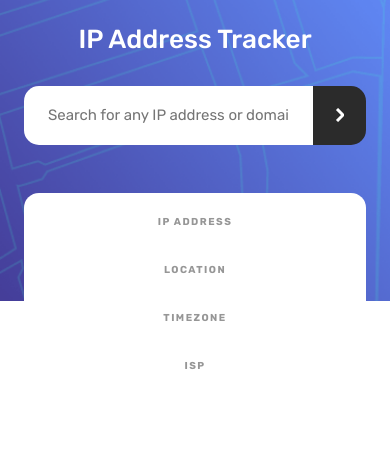
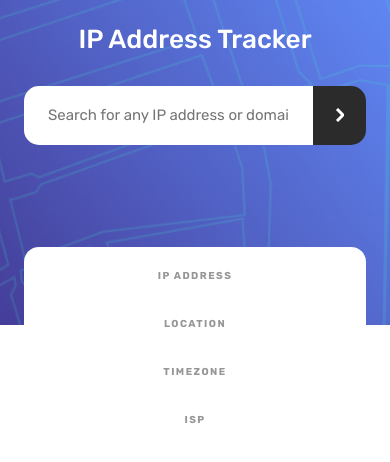
Before and after one commit to jeancarlosruiz/ip-address-tracker-main, a website built with Vite: page index.html in a window 390 px wide. Shown: the top 462 px of the page. Built offline with nearby package versions, Linux system fonts and the light colour scheme; some packages are replaced by stand-ins of ours; no server answers.

Commit message:
Readme updated and mobile layout error fixed.

```diff
--- a/sass/components/_ip-tracker.scss
+++ b/sass/components/_ip-tracker.scss
@@ -8,7 +8,6 @@
   display: grid;
   align-items: center;
   justify-items: center;
-  gap: size(24);
   z-index: 1000;
   position: relative;
 
@@ -34,6 +33,7 @@
     width: 100%;
     display: flex;
     margin-block-start: size(30);
+    margin-block-end: size(24);
 
     .input {
       width: 100%;
@@ -63,6 +63,7 @@
   top: 100%;
   left: 50%;
   transform: translate(-50%, -50%);
+  margin-block-start: size(30);
 
   h2 {
     letter-spacing: 1.46px;
@@ -75,6 +76,7 @@
     gap: 0;
     text-align: left;
     padding-block: size(38);
+    margin-block-start: 0;
 
     .wrapper {
       padding-inline: size(32);
```
Also changed, not shown: README.md.
